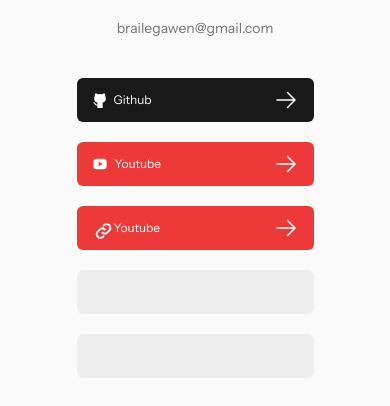
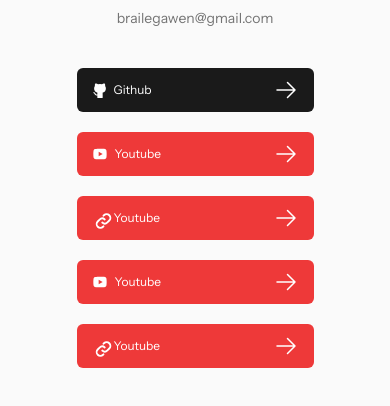
Before and after one commit to brailecg/fm-link-sharing-app, a Next.js app: page /protected/preview in a window 390 px wide. Shown: the part 262-668 px from the top of the page. Built offline with nearby package versions, Linux system fonts and the light colour scheme.

Commit message:
[UI] update phone links scroll when exceeds 300px height

```diff
--- a/app/components/PhoneLinks.tsx
+++ b/app/components/PhoneLinks.tsx
@@ -67,7 +67,7 @@
             <Placeholder variant="emailHolder" />
           )}
         </div>
-        <div className=" grid place-items-center gap-5 grid-cols-1">
+        <div className=" grid place-items-center gap-5 grid-cols-1  overflow-y-auto custom-scroll h-80">
           {userProfileSample?.links?.map((link) => {
             const bgColor = `${link?.color}`;
             return (
--- a/app/protected/(linkPages)/link/page.tsx
+++ b/app/protected/(linkPages)/link/page.tsx
@@ -37,6 +37,42 @@
   imageUrl: "w",
   links: [
     { id: 1, website: "Github", color: "#1A1A1A", url: "https://github.com" },
+    {
+      id: 2,
+      website: "Youtube",
+      color: "#EE3939",
+      url: "https://youtube.com",
+    },
+    {
+      id: 5,
+      website: "Youtube",
+      color: "#EE3939",
+      url: "https://youtube.com",
+    },
+    {
+      id: 2,
+      website: "Youtube",
+      color: "#EE3939",
+      url: "https://youtube.com",
+    },
+    {
+      id: 5,
+      website: "Youtube",
+      color: "#EE3939",
+      url: "https://youtube.com",
+    },
+    {
+      id: 2,
+      website: "Youtube",
+      color: "#EE3939",
+      url: "https://youtube.com",
+    },
+    {
+      id: 5,
+      website: "Youtube",
+      color: "#EE3939",
+      url: "https://youtube.com",
+    },
     {
       id: 2,
       website: "Youtube",
```
